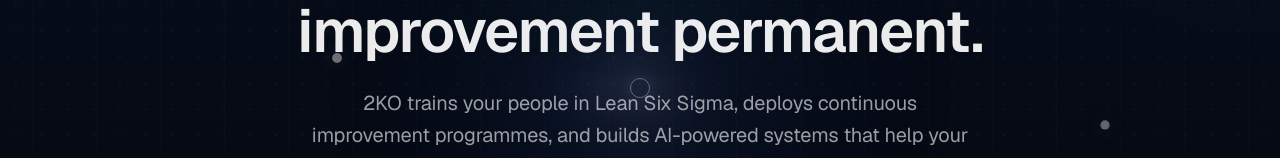
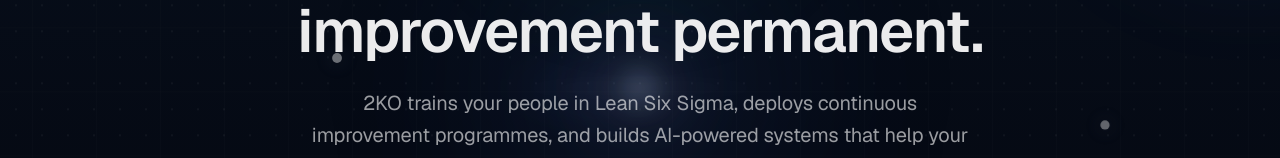
Before and after one commit to darrensmith849/2ko_website, a Next.js app: page / in a window 1280 px wide. Shown: the part 296-454 px from the top of the page. Built offline with nearby package versions, Linux system fonts and the light colour scheme.

Commit message:
fix(hero): blurred circle cursor with light ray from center
Replace halo ring with a soft blurred circle (no dot) and add a
directional light ray that rotates with cursor movement.

Co-Authored-By: Claude Opus 4.6 <noreply@anthropic.com>

```diff
--- a/components/hero/InteractiveHeroShell.tsx
+++ b/components/hero/InteractiveHeroShell.tsx
@@ -214,17 +214,30 @@ export default function InteractiveHeroShell({ children, className }: Props) {
           }}
         />
 
+        {/* soft blurred circle — no dot */}
         <div
-          className="absolute h-5 w-5 rounded-full"
+          className="absolute h-10 w-10 rounded-full blur-md"
           style={{
             left: "var(--trail-x)",
             top: "var(--trail-y)",
             opacity: "var(--trail-opacity)",
             transform: "translate(-50%, -50%)",
-            border: "1.5px solid rgba(255,255,255,0.7)",
-            background: "transparent",
-            boxShadow:
-              "0 0 14px rgba(255,255,255,0.18), 0 0 36px rgba(93,125,255,0.15)",
+            background:
+              "radial-gradient(circle, rgba(255,255,255,0.6) 0%, rgba(170,195,255,0.3) 50%, rgba(0,0,0,0) 100%)",
+          }}
+        />
+
+        {/* light ray from cursor center */}
+        <div
+          className="absolute h-[2px] w-[280px] blur-sm"
+          style={{
+            left: "var(--trail-x)",
+            top: "var(--trail-y)",
+            opacity: "calc(var(--trail-opacity) * 0.7)",
+            transform:
+              "translate(-50%, -50%) rotate(var(--trail-angle))",
+            background:
+              "linear-gradient(90deg, transparent 0%, rgba(255,255,255,0.35) 30%, rgba(170,195,255,0.5) 50%, rgba(255,255,255,0.35) 70%, transparent 100%)",
           }}
         />
 
```
